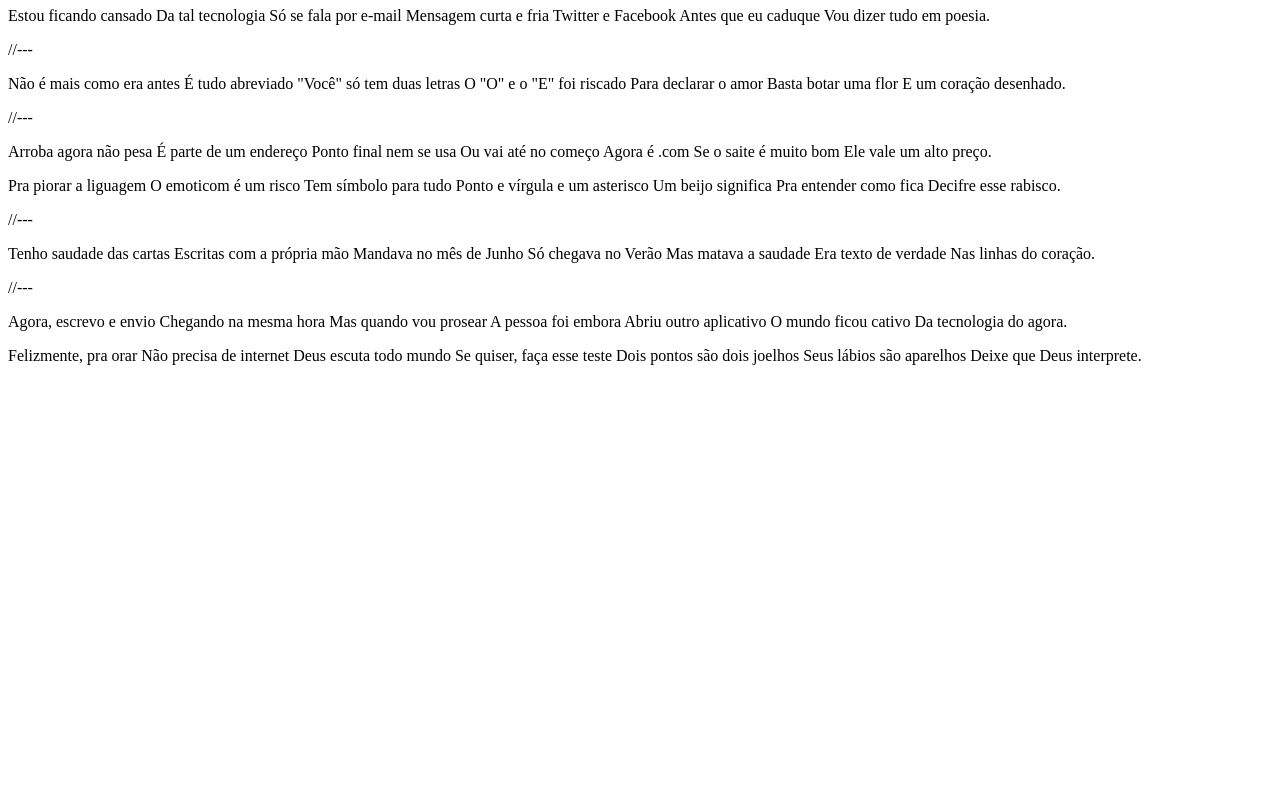
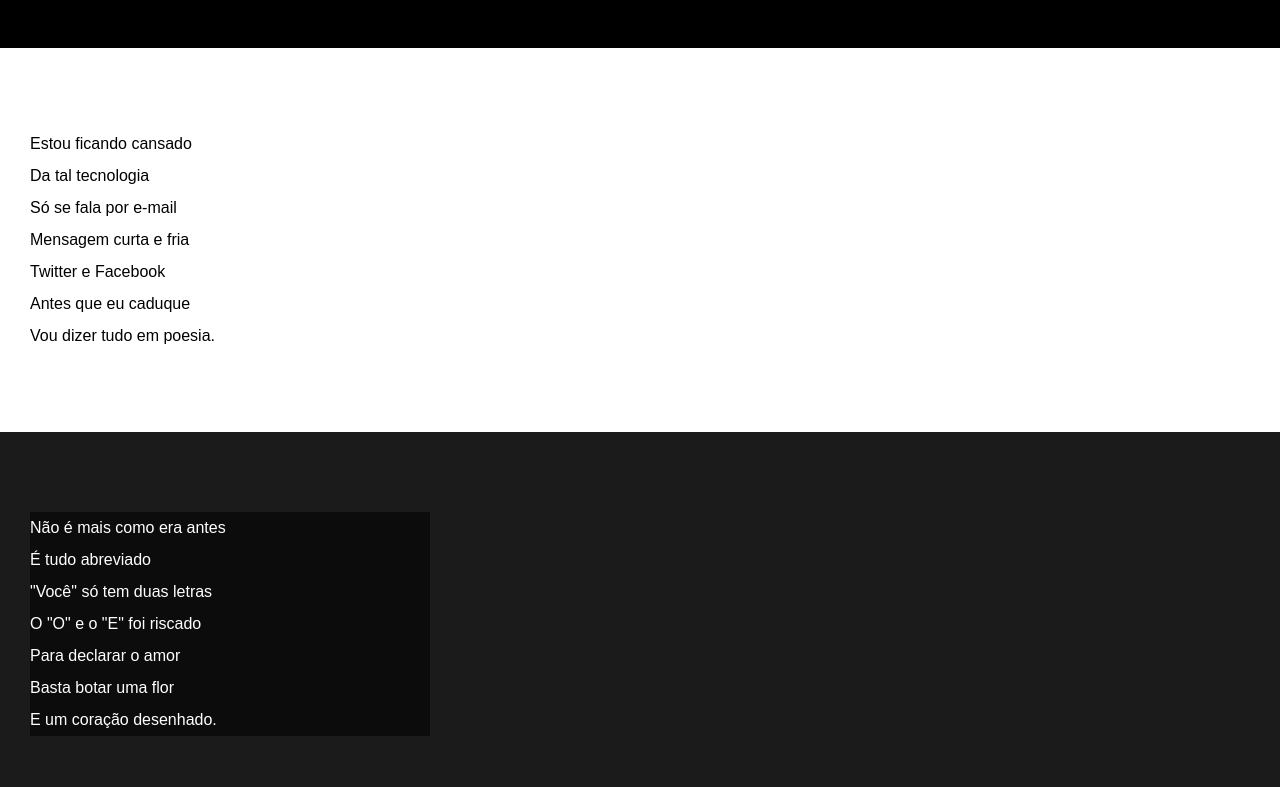
Before and after one commit to FabricioStocco/desafio012, a plain HTML site: page index.html in a window 1280 px wide. Shown: the part 107-894 px from the top of the page. Before the commit the page ends 800 px from the top, so only its background shows below. Drawn offline with Linux system fonts and the light colour scheme.

Commit message:
estilos dos textos

```diff
--- a/index.html
+++ b/index.html
@@ -5,89 +5,93 @@
     <meta http-equiv="X-UA-Compatible" content="IE=edge">
     <meta name="viewport" content="width=device-width, initial-scale=1.0">
     <title>Desafio Cordel</title>
+    <link rel="stylesheet" href="style.css">
 </head>
 <body>
 
+    <header>
         <h1>Cordel Moderno</h1>
-<a href="https://www.recantodasletras.com.br/poesias/3186743" target="_blank">Por Milton Duarte</a>
+        <p><a href="https://www.recantodasletras.com.br/poesias/3186743" target="_blank">Por Milton Duarte</a></p>
+    </header>
 
+    <main>
+        <section class="normal">
             <p>
-    Estou ficando cansado
-    Da tal tecnologia
-    Só se fala por e-mail
-    Mensagem curta e fria
-    Twitter e Facebook
-    Antes que eu caduque
-    Vou dizer tudo em poesia.
+                Estou ficando cansado <br>
+                Da tal tecnologia <br>
+                Só se fala por e-mail <br>
+                Mensagem curta e fria <br>
+                Twitter e Facebook <br>
+                Antes que eu caduque <br>
+                Vou dizer tudo em poesia. <br>
             </p>
-
-//---
-
+        </section>
+        <section class="imagem">
             <p>
-    Não é mais como era antes
-    É tudo abreviado
-    "Você" só tem duas letras
-    O "O" e o "E" foi riscado
-    Para declarar o amor
-    Basta botar uma flor
-    E um coração desenhado.
+                Não é mais como era antes <br>
+                É tudo abreviado <br>
+                "Você" só tem duas letras <br>
+                O "O" e o "E" foi riscado <br>
+                Para declarar o amor <br>
+                Basta botar uma flor <br>
+                E um coração desenhado. <br>
             </p>
-
-//---
-
+        </section>
+        <section class="normal">
             <p>
-    Arroba agora não pesa
-    É parte de um endereço
-    Ponto final nem se usa
-    Ou vai até no começo
-    Agora é .com
-    Se o saite é muito bom
-    Ele vale um alto preço.
+                Arroba agora não pesa <br>
+                É parte de um endereço <br>
+                Ponto final nem se usa <br>
+                Ou vai até no começo <br>
+                Agora é .com <br>
+                Se o saite é muito bom <br>
+                Ele vale um alto preço. <br>
             </p>
-
         <p>
-    Pra piorar a liguagem
-    O emoticom é um risco
-    Tem símbolo para tudo
-    Ponto e vírgula e um asterisco
-    Um beijo significa
-    Pra entender como fica
-    Decifre esse rabisco.
+            Pra piorar a liguagem <br>
+            O emoticom é um risco <br>
+            Tem símbolo para tudo <br>
+            Ponto e vírgula e um asterisco <br>
+            Um beijo significa <br>
+            Pra entender como fica <br>
+            Decifre esse rabisco. <br>
         </p>
-
-//---
-
+        </section>
+        <section class="imagem">
             <p>
-    Tenho saudade das cartas
-    Escritas com a própria mão
-    Mandava no mês de Junho
-    Só chegava no Verão
-    Mas matava a saudade
-    Era texto de verdade
-    Nas linhas do coração.
+                Tenho saudade das cartas <br>
+                Escritas com a própria mão <br>
+                Mandava no mês de Junho <br>
+                Só chegava no Verão <br>
+                Mas matava a saudade <br>
+                Era texto de verdade <br>
+                Nas linhas do coração. <br>
             </p>
-
-//---
-
+        </section>
+        <section class="normal">
             <p>
-    Agora, escrevo e envio
-    Chegando na mesma hora
-    Mas quando vou prosear
-    A pessoa foi embora
-    Abriu outro aplicativo
-    O mundo ficou cativo
-    Da tecnologia do agora.
+                Agora, escrevo e envio <br>
+                Chegando na mesma hora <br>
+                Mas quando vou prosear <br>
+                A pessoa foi embora <br>
+                Abriu outro aplicativo <br>
+                O mundo ficou cativo <br>
+                Da tecnologia do agora. <br>
             </p>
-
             <p>
-    Felizmente, pra orar
-    Não precisa de internet
-    Deus escuta todo mundo
-    Se quiser, faça esse teste
-    Dois pontos são dois joelhos
-    Seus lábios são aparelhos
-    Deixe que Deus interprete.
+                Felizmente, pra orar <br>
+                Não precisa de internet <br>
+                Deus escuta todo mundo <br>
+                Se quiser, faça esse teste <br>
+                Dois pontos são dois joelhos <br>
+                Seus lábios são aparelhos <br>
+                Deixe que Deus interprete. <br>
             </p>
+        </section>
+    </main>
+    <footer>
+        <p>Site criado por <a href="https://github.com/FabricioStocco" target="_blank">Fabricio Ribeiro Stocco </a> para o CursoemVideo</p>
+    </footer>
 
 </body>
 </html>
--- /dev/null
+++ b/style.css
@@ -0,0 +1,68 @@
+@charset "UTF-8";
+
+*{
+    font-family: Arial, Helvetica, sans-serif;
+    margin: 0px;
+    padding: 0px;
+}
+
+html, body{
+    min-height: 100vh;
+    background-color: darkgray;
+}
+
+header{
+    background-color: black;
+    color: white;
+    text-align: center;
+}
+
+header > h1 {
+    padding-top: 50px;
+    font-variant: small-caps;
+}
+
+header > p{
+    padding-bottom: 50px;
+}
+
+a{
+    color:white;
+    text-decoration: none;
+    font-weight: bolder;
+}
+
+a:hover{
+    text-decoration: underline;
+}
+
+section{
+    padding-top: 10vh;
+    padding-bottom: 10vh;
+    line-height: 2em;
+    padding-left: 30px;
+}
+
+section.normal{
+    background-color: white;
+    color: black;
+}
+
+section.imagem{
+    background-color: rgb(27, 27, 27);
+    color: white;
+}
+
+section.imagem > p{
+    background-color: rgba(0, 0, 0, 0.555);
+    width: 400px
+}
+
+
+
+footer{
+    background-color: black;
+    text-align: center;
+    color: white;
+    padding: 10px;
+}
```
Lines whose indentation alone changed are shown as unchanged.
